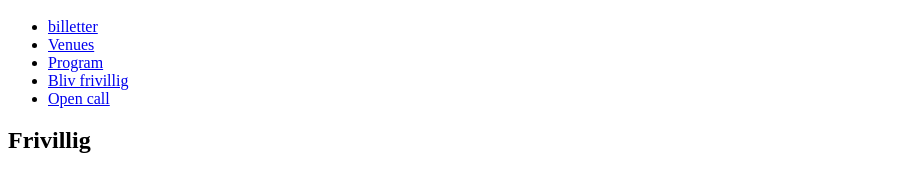
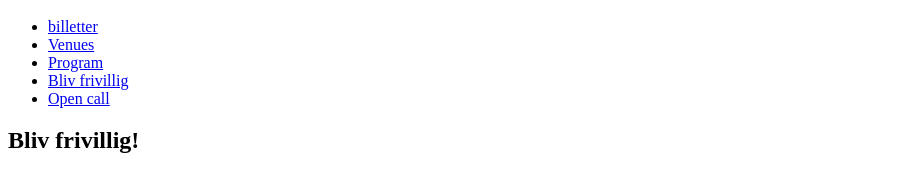
Before and after one commit to char308z/vildskud, a plain HTML site: page src/frivillig.html in a window 1280 px wide. Shown: the part 2907-3080 px from the top of the page, without its empty margins (0-906 px from the left). Drawn offline with Linux system fonts and the light colour scheme; files whose address does not match are found by name.

Commit message:
bliv frivillig

```diff
--- a/src/frivillig.html
+++ b/src/frivillig.html
@@ -93,7 +93,7 @@
       </nav>
     </header>
     <main>
-      <h2 class="mx-10">Frivillig</h2>
+      <h2 class="mx-10">Bliv frivillig!</h2>
       <section class="m-10 lg:grid lg:grid-cols-2">
         <img class="lg:w-5/6" src="img/frivillig.webp" alt="frivillige" />
 
```
